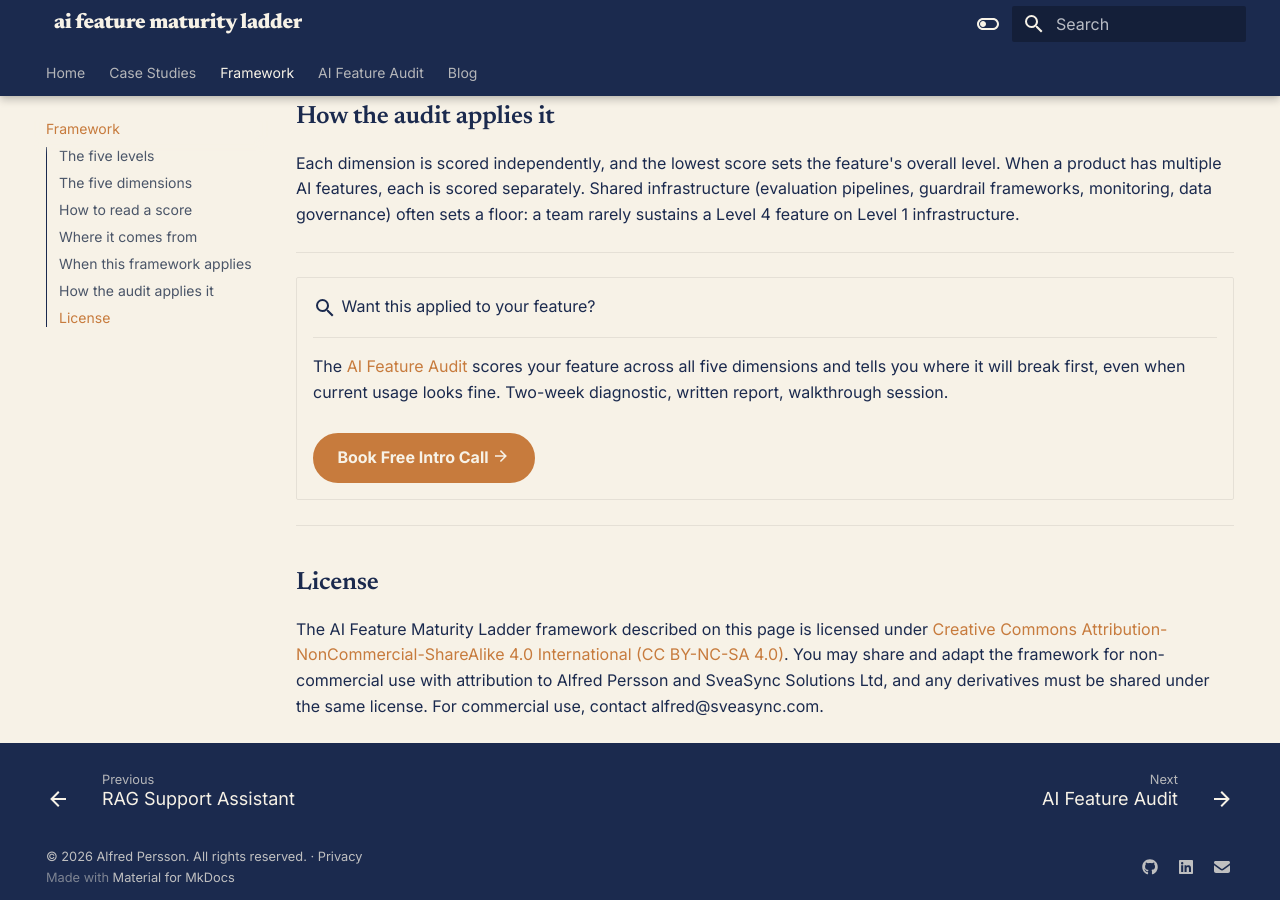
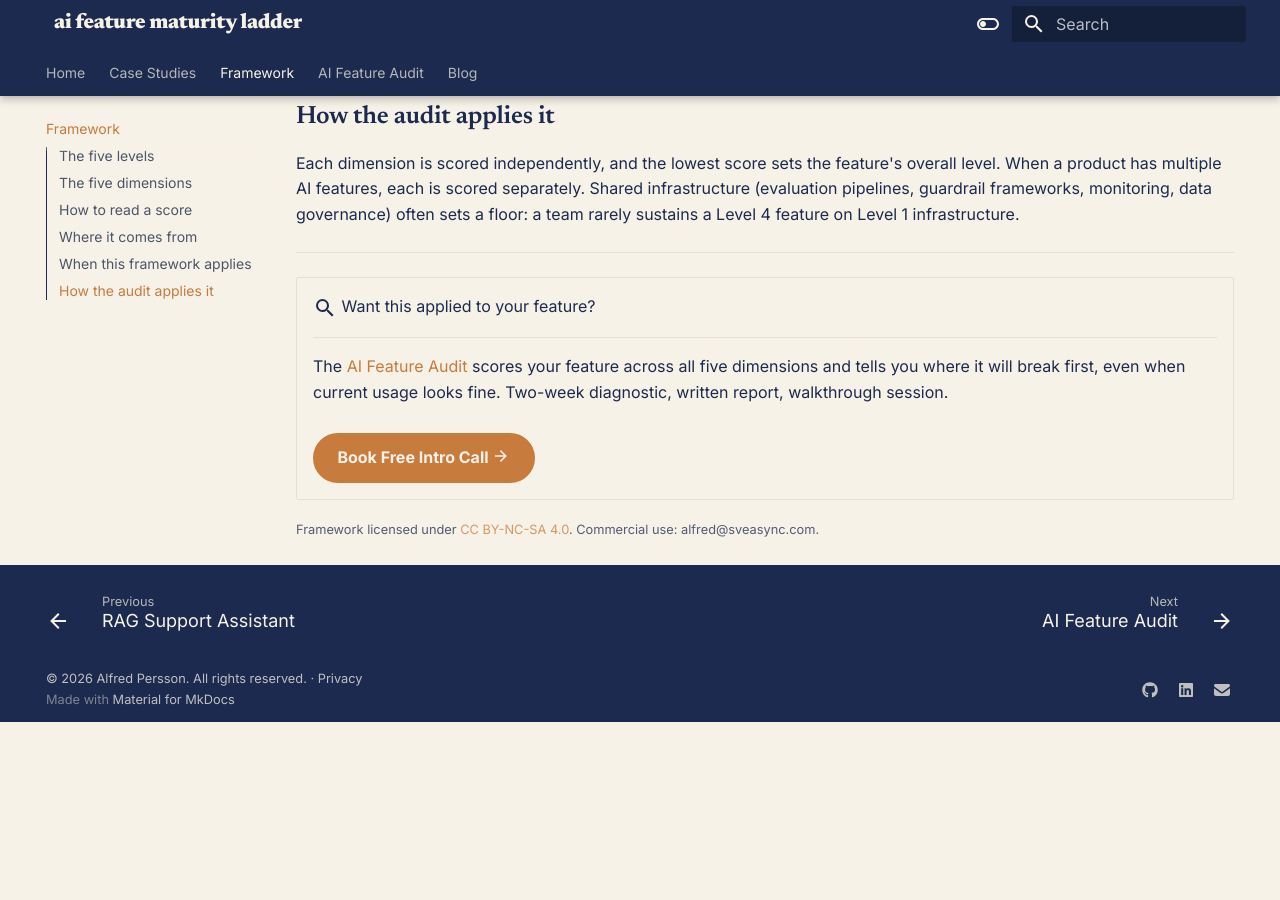
Before and after one commit to alfredpersson/personal-website, an MkDocs documentation site: the page built from docs/framework/index.md, in a window 1280 px wide and 900 px high, scrolled down 2629 px. Built offline with MkDocs 1.6.1 and Material for MkDocs 9.7.7, drawn with Linux system fonts in a browser that asks for light colours; plug-ins that fetch from the network failed and are left out; after the commit the page ends 3351 px from its top, so only the background shows below that; some of the changed text lies outside the part shown.

Commit message:
Minor framework fixes

```diff
--- a/docs/framework/index.md
+++ b/docs/framework/index.md
@@ -81,8 +81,4 @@ Each dimension is scored independently, and the lowest score sets the feature's
 
 </div>
 
----
-
-## License
-
-The AI Feature Maturity Ladder framework described on this page is licensed under [Creative Commons Attribution-NonCommercial-ShareAlike 4.0 International (CC BY-NC-SA 4.0)](https://creativecommons.org/licenses/by-nc-sa/4.0/). You may share and adapt the framework for non-commercial use with attribution to Alfred Persson and SveaSync Solutions Ltd, and any derivatives must be shared under the same license. For commercial use, contact alfred@sveasync.com.
+<small>Framework licensed under [CC BY-NC-SA 4.0](https://creativecommons.org/licenses/by-nc-sa/4.0/). Commercial use: alfred@sveasync.com.</small>
```
Also changed, not shown: other parts of docs/framework/index.md (+1 -1 lines).
